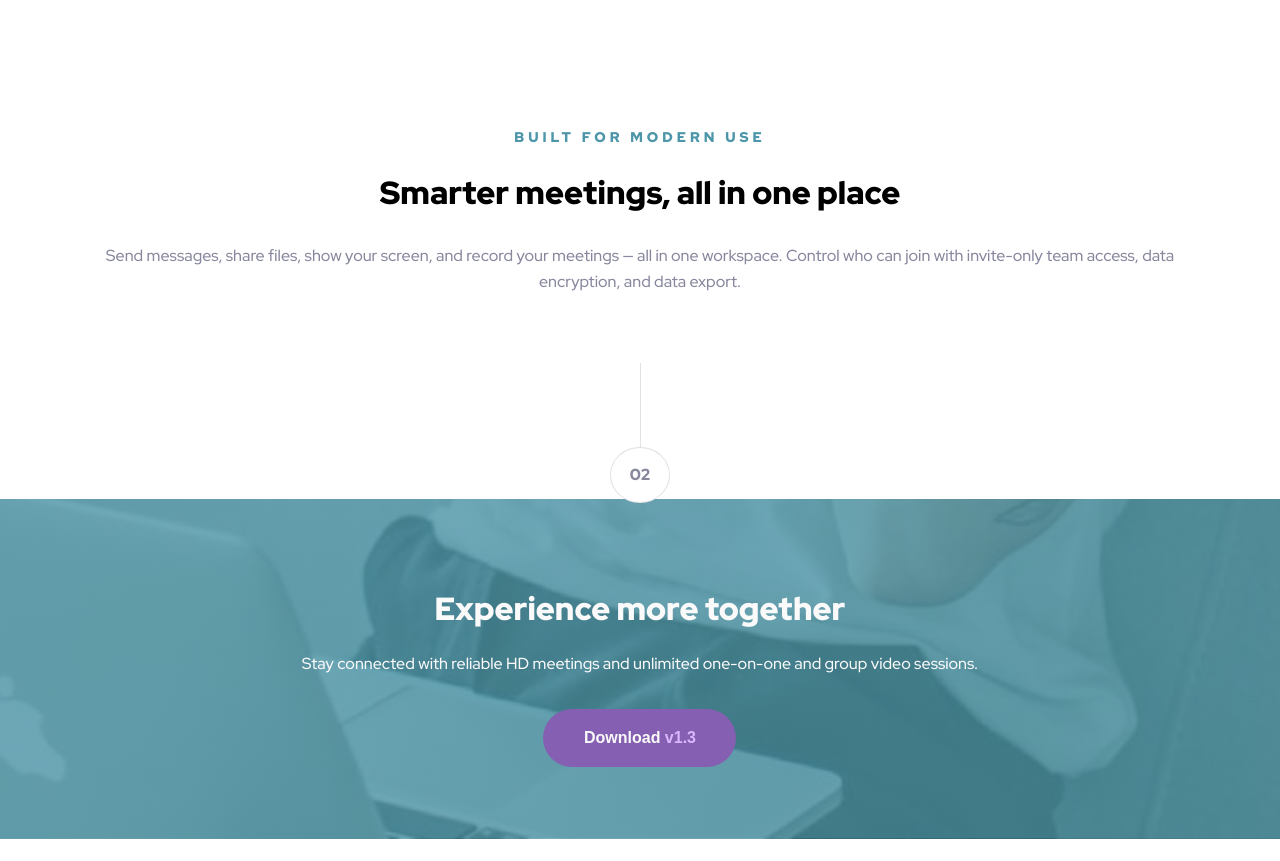
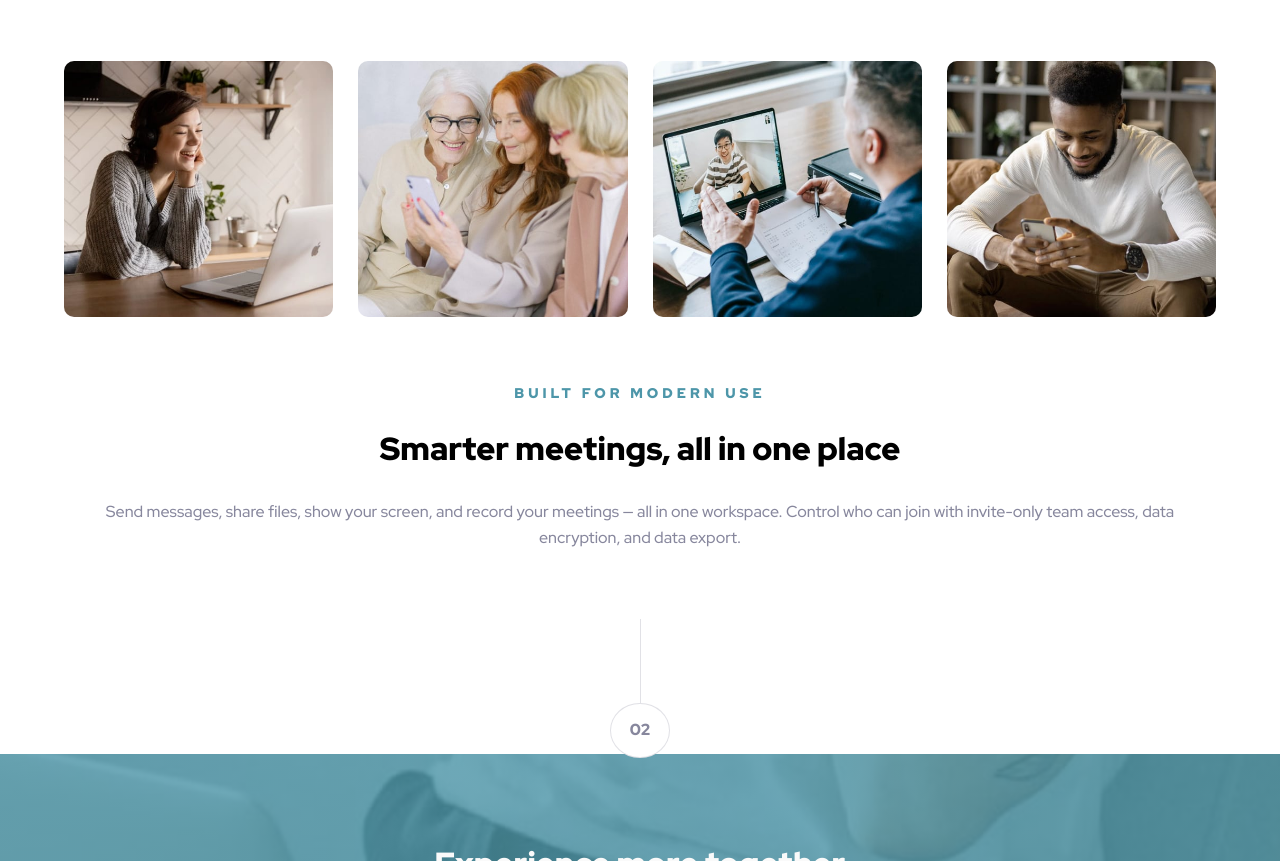
Before and after one commit to Fanou59/Meet-landing-page, a plain HTML site: page index.html in a window 1280 px wide. Shown: the part 884-1745 px from the top of the page. Before the commit the page ends 1723 px from the top, so only its background shows below. Drawn offline with Linux system fonts and the light colour scheme; the site is published under a folder, as on GitHub Pages, so addresses that start at the root find nothing.

Commit message:
pb solve

```diff
--- a/index.html
+++ b/index.html
@@ -47,10 +47,10 @@
     <div class="main__number1">01</div>
     <div class="main__photo">
 
-      <img src="/starter-code/assets/desktop/image-woman-in-videocall.jpg" alt="">
-      <img src="/starter-code/assets/desktop/image-women-videochatting.jpg" alt="">
-      <img src="/starter-code/assets/desktop/image-men-in-meeting.jpg" alt="">
-      <img src="/starter-code/assets/desktop/image-man-texting.jpg" alt="">
+      <img src="./starter-code/assets/desktop/image-woman-in-videocall.jpg" alt="">
+      <img src="./starter-code/assets/desktop/image-women-videochatting.jpg" alt="">
+      <img src="./starter-code/assets/desktop/image-men-in-meeting.jpg" alt="">
+      <img src="./starter-code/assets/desktop/image-man-texting.jpg" alt="">
     </div>
     <h3 class="main__title3">Built for modern use</h3>
 
```
